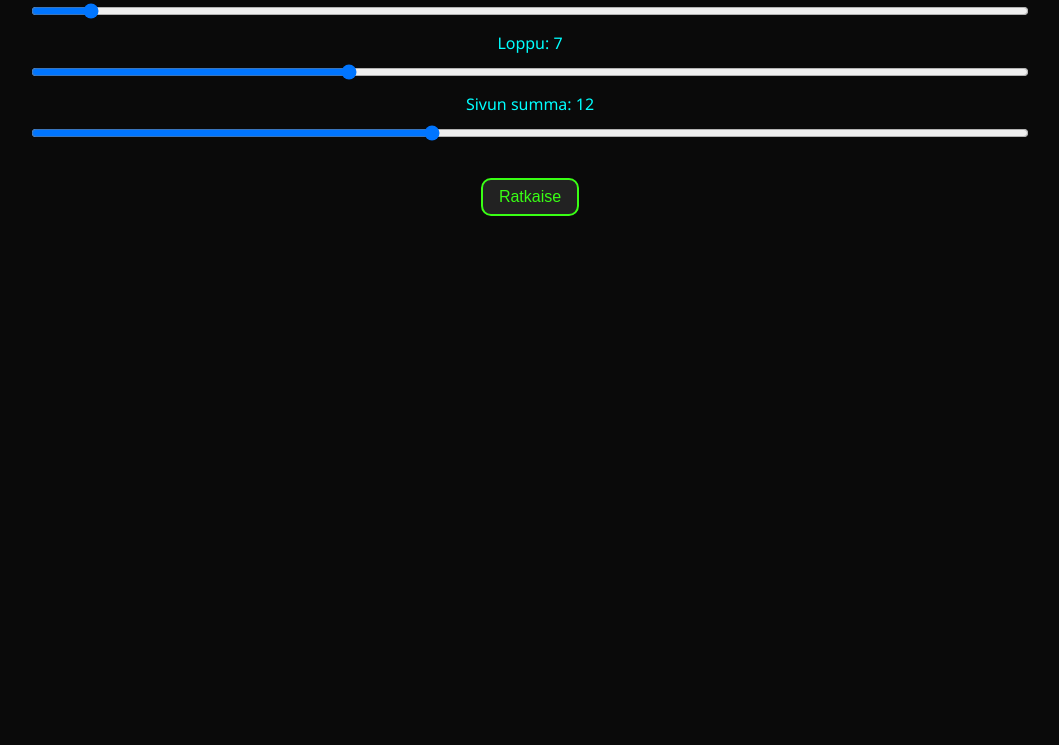
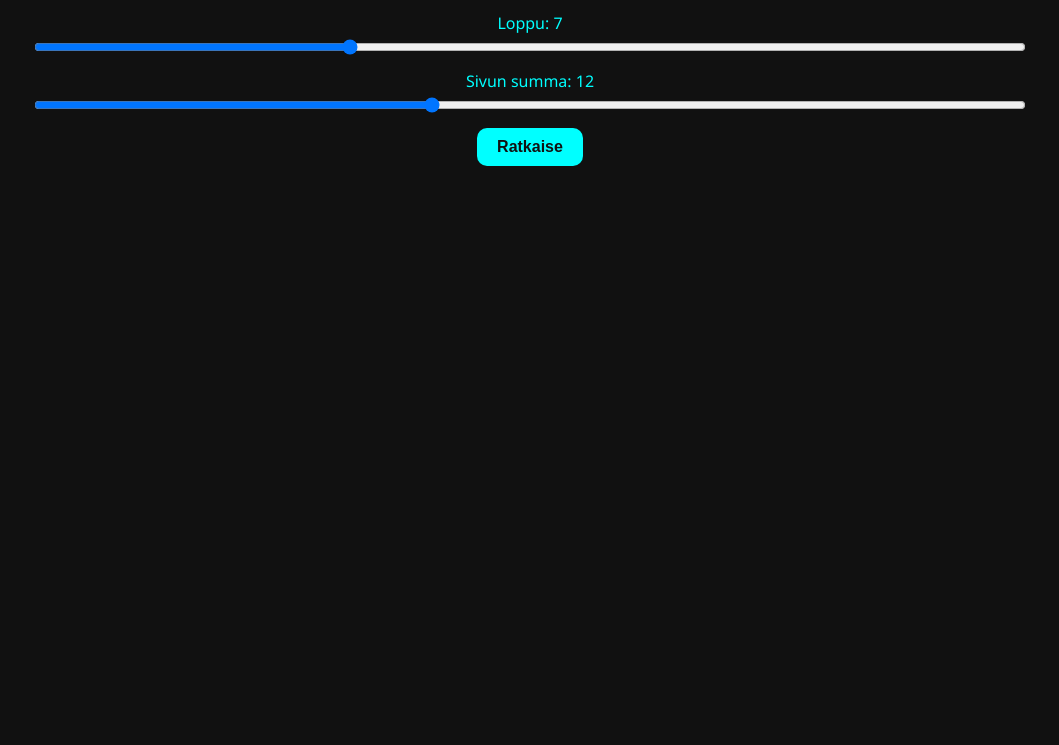
Before and after one commit to NuDeliTy/nudelity.github.io, a plain HTML site: page index.html in a window 1280 px wide. Shown: the part 152-897 px from the top of the page, without its empty margins (110-1169 px from the left). Drawn offline with Linux system fonts and the light colour scheme.

Commit message:
Update stylev1.2.css

```diff
--- a/style.css
+++ b/style.css
@@ -1,67 +1,52 @@
 body {
-  background-color: #0a0a0a;
-  color: #39ff14;
-  font-family: 'Segoe UI', sans-serif;
+  background-color: #111;
+  color: #0ff;
+  font-family: 'Segoe UI', Tahoma, Geneva, Verdana, sans-serif;
   text-align: center;
   margin: 0;
   padding: 0;
 }
 
-h1 {
-  font-size: 2em;
-  margin: 1em 0;
-  color: #ff00ff;
+.container {
+  padding: 20px;
 }
 
-.container {
-  padding: 1em;
-}
-
-.controls {
-  margin-bottom: 1em;
-}
-
-label {
-  display: block;
-  margin: 0.5em 0;
-  color: #00ffff;
+.slider-group {
+  margin-bottom: 20px;
 }
 
 input[type="range"] {
   width: 80%;
+  margin: 5px auto 15px;
+  display: block;
 }
 
 button {
-  padding: 0.5em 1em;
-  margin: 1em;
-  background-color: #222;
-  color: #39ff14;
-  border: 2px solid #39ff14;
-  font-size: 1em;
+  padding: 10px 20px;
+  background: #0ff;
+  border: none;
+  color: #111;
+  font-weight: bold;
+  font-size: 16px;
+  border-radius: 10px;
   cursor: pointer;
-  border-radius: 10px;
-  transition: 0.3s;
+  transition: 0.2s;
 }
 
 button:hover {
-  background-color: #39ff14;
-  color: #000;
+  background: #0cf;
 }
 
-#triangle {
-  display: flex;
-  justify-content: center;
-  margin-top: 2em;
+#triangleContainer {
+  margin-top: 30px;
 }
 
-#triangleSvg text {
-  fill: #fff;
-  font-size: 18px;
-  font-weight: bold;
-  text-shadow: 0 0 5px #39ff14;
+canvas {
+  border: 1px solid #0ff;
+  background-color: #000;
 }
 
-#message {
-  margin-top: 1em;
-  color: #f0f;
+#result {
+  margin-top: 20px;
+  font-size: 18px;
 }
```
